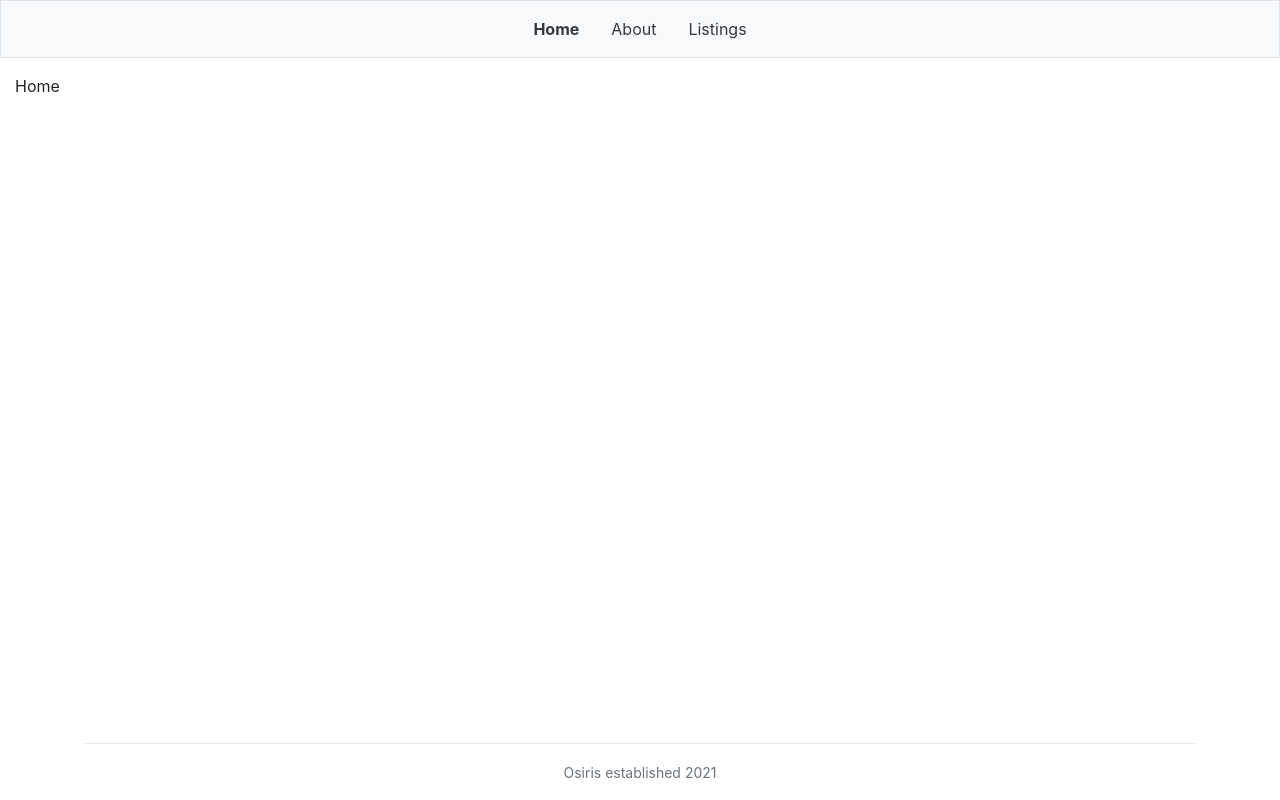
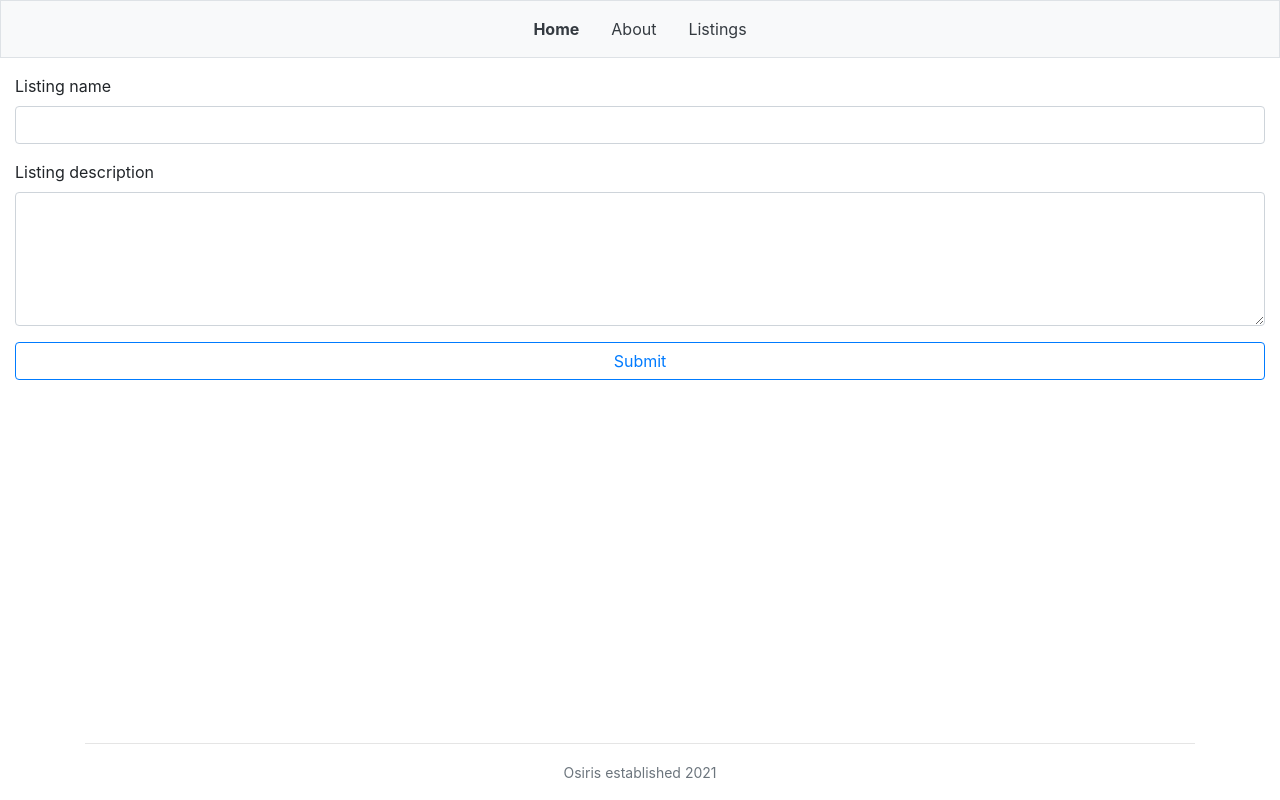
Before and after one commit to Shilcof/osiris-frontend, a React (Create React App) app: page / in a window 1280 px wide. Built offline with nearby package versions, Linux system fonts and the light colour scheme.

Commit message:
adds postlisting action

```diff
--- /dev/null
+++ b/src/actions/baseURL.js
@@ -0,0 +1,2 @@
+const baseURL = "http://localhost:3000"
+export default baseURL
--- a/src/actions/listingActions.js
+++ b/src/actions/listingActions.js
@@ -1,21 +1,33 @@
-const baseURL = 'http://localhost:3000'
+import baseURL from './baseURL'
 
-// const configObj = (input) => {
-//     return {
-//         method: 'POST',
-//         headers: {
-//             "Content-Type": "application/json",
-//             "Accepts": "application/json"
-//         },
-//         body: JSON.stringify(input)
-//     }
-// }
+const listingURL = baseURL + '/listings'
+
+const configObj = input => {
+    return {
+        method: 'POST',
+        headers: {
+            "Content-Type": "application/json",
+            "Accepts": "application/json"
+        },
+        body: JSON.stringify(input)
+    }
+}
 
 export const fetchListings = (pageNumber) => {
     return (dispatch) => {
         dispatch({type: "LOADING_LISTINGS"})
-        fetch(baseURL + '/listings' + '?q=' + pageNumber)
+        fetch(listingURL + '?q=' + pageNumber)
             .then(res=>res.json())
             .then(listings => dispatch({type: "ADD_LISTINGS", listings}))
     }
 }
+
+export const postListing = listing => {
+    return (dispatch) => {
+        dispatch({type: "LOADING_LISTINGS"})
+        fetch(listingURL, configObj(listing))
+            .then(res=>res.json())
+            .then(listing => dispatch({type: "ADD_LISTING", listing}))
+            .catch(errors => dispatch({type: "ADD_ERRORS", errors}))
+    }
+}
--- a/src/components/Main.js
+++ b/src/components/Main.js
@@ -1,12 +1,12 @@
 import {Route} from 'react-router-dom';
 import ListingsIndex from './listings/ListingsIndex'
-import ListingsForm from './listings/ListingsForm'
+import ListingForm from './listings/ListingForm'
 import About from './about/About'
 
 const Main = () => {
     return (
         <div className="container-fluid pt-3">
-            <Route exact path="/" render={() => <div>Home</div>} />
+            <Route exact path="/" render={() => <ListingForm />} />
             <Route exact path="/about" render={() => <About />} />
             <Route path="/listings" render={routerProps => <ListingsIndex {...routerProps}/>} />
         </div>
--- a/src/components/listings/ListingForm.js
+++ b/src/components/listings/ListingForm.js
@@ -1,6 +1,9 @@
 import { useState } from "react"
+import { useDispatch } from "react-redux"
 
 const ListingForm = (props) => {
+
+    const dispatch = useDispatch
 
     const [listing, setListing] = useState({
         name: "",
@@ -8,20 +11,27 @@ const ListingForm = (props) => {
     })
 
     const handleChange = e => {
-        setListing({[e.target.name]: e.target.value})
+        setListing({[e.target.id]: e.target.value})
+    }
+
+    const handleSubmit = e => {
+        e.preventDefault()
+
     }
 
     return (
-        <form>
-            <div class="form-row" >
-                <div class="col-md-12 mb-3">
-                    <label for="listing-name" ></label>
-                    <input type="text" id="listing-name" value={listing.name} onChange={handleChange} ></input>
+        <form onSubmit={handleSubmit}>
+            <div className="form-row" >
+                <div className="col-md-12 mb-3">
+                    <label htmlFor="name" className="form-label" >Listing name</label>
+                    <input type="text" id="name" value={listing.name} onChange={handleChange} className="form-control" ></input>
                     {/* <%= invalid_feedback(@user, :username) %> */}
                 </div>
             </div>
-            <div class="form-row" >
-                <div class="col-md-12 mb-3">
+            <div className="form-row" >
+                <div className="col-md-12 mb-3">
+                    <label htmlFor="description" className="form-label" >Listing description</label>
+                    <textarea rows="5" id="description" value={listing.description} onChange={handleChange} className="form-control" ></textarea>
                 </div>
             </div>
             <input type="submit" className="btn btn-outline-primary btn-block" ></input>
```
